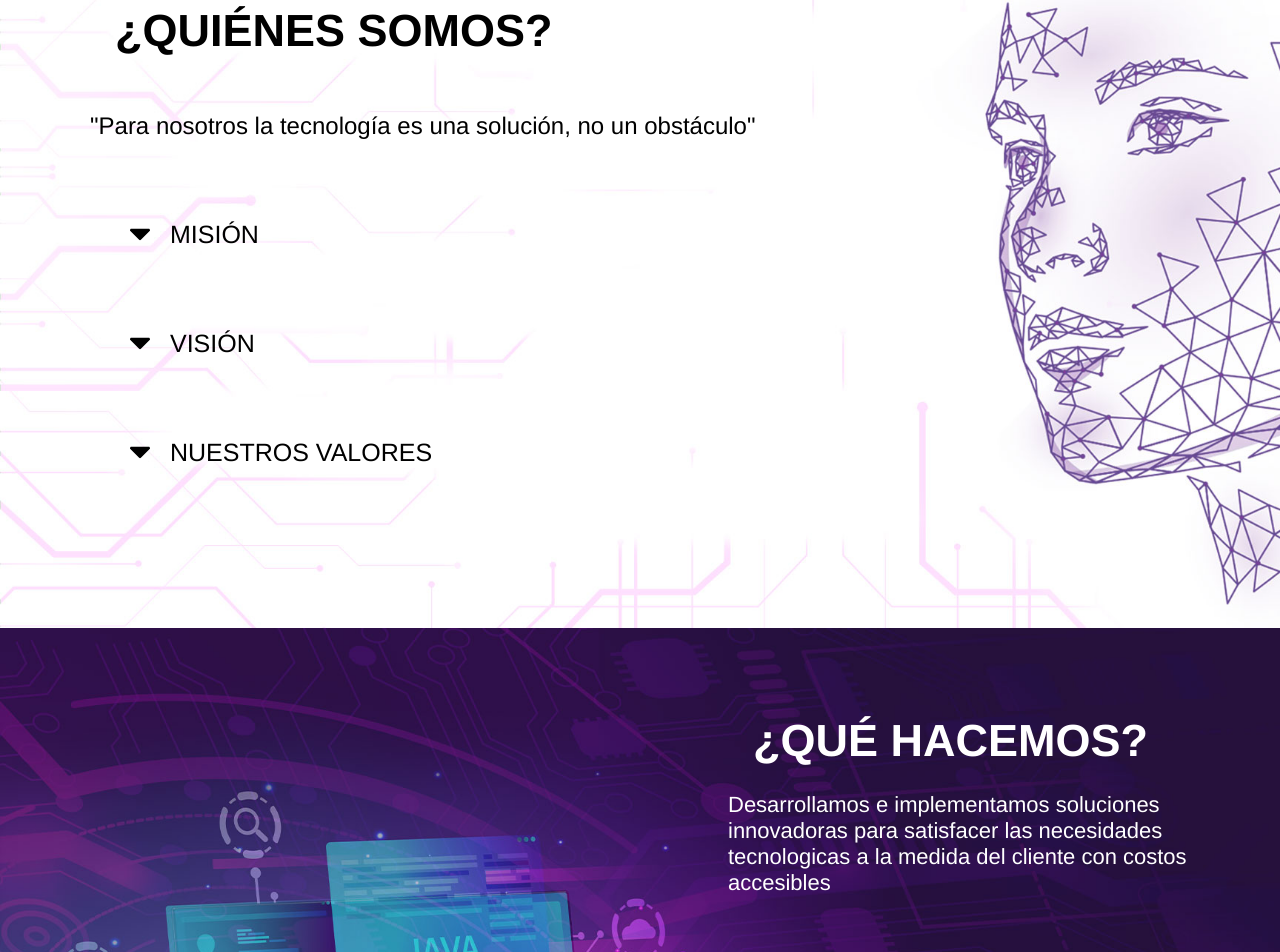
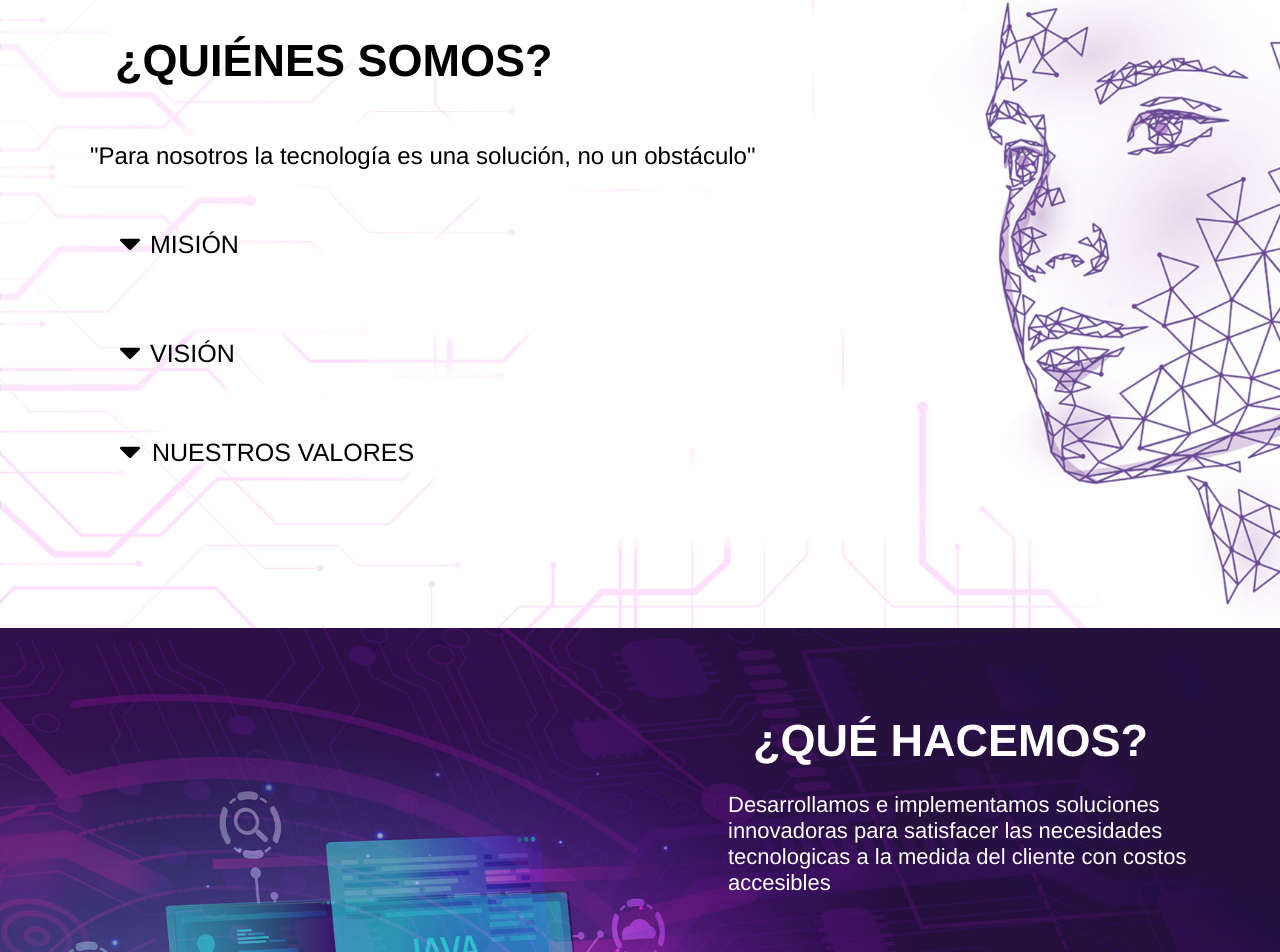
Before and after one commit to ammfec/ammfec-page, a Vue app: page / in a window 1280 px wide. Shown: the part 972-1924 px from the top of the page. Built offline with nearby package versions, Linux system fonts and the light colour scheme.

Commit message:
add new class

```diff
--- a/src/pages/container.vue
+++ b/src/pages/container.vue
@@ -33,9 +33,9 @@
                             </span>
                         </p>
                     </li>
-                    <li>
-                        <img class="img-icon" src="./../assets/down-arrow.svg" v-on:click="showValues = !showValues" />
-                        <p class="text-content">
+                    <li style="width: 100%;">
+                        <img :class="!showValues ? 'img-icon' : 'img-with-padding'" src="./../assets/down-arrow.svg" v-on:click="showValues = !showValues" />
+                        <p class="content-list">
                             NUESTROS VALORES
                             <ul class="list-securities" v-if="showValues">
                                 <li class="list-value">Trabajo en equipo</li>
@@ -182,6 +182,11 @@ export default {
     width: 20px;
     cursor: pointer;
 }
+.img-with-padding {
+    width: 20px;
+    cursor: pointer;
+    padding-bottom: 82px;
+}
 .information {
     height: 100vh;
     background-repeat: no-repeat;
@@ -205,14 +210,20 @@ export default {
 }
 .text-content {
     width: 100%;
-    padding: 20px;
+    padding: 10px;
     font-size: 25px;
+    display: flex;
+}
+.content-list {
+    padding: 0 0 0 12px;
+    font-size: 25px;
+    width: 100%;
     display: flex;
 }
 .text-info {
     padding: 0 0 0 20px;
     font-size: 20px;
-    width: 40%;
+    width: 65%;
     font-family: 'Gill Sans', 'Gill Sans MT', Calibri, 'Trebuchet MS', sans-serif;
 }
 .list-securities {
@@ -220,6 +231,7 @@ export default {
 }
 .list-securities .list-value {
     margin: 0;
+    padding: 0;
     font-size: 20px;
     list-style-type: circle;
     font-family: 'Gill Sans', 'Gill Sans MT', Calibri, 'Trebuchet MS', sans-serif;
@@ -234,7 +246,7 @@ ul .list-value {
 }
 .list-first li {
     display: flex;
-    margin: 40px;
+    padding: 30px;
 }
 .section-we-make {
     height: 100vh;
```
